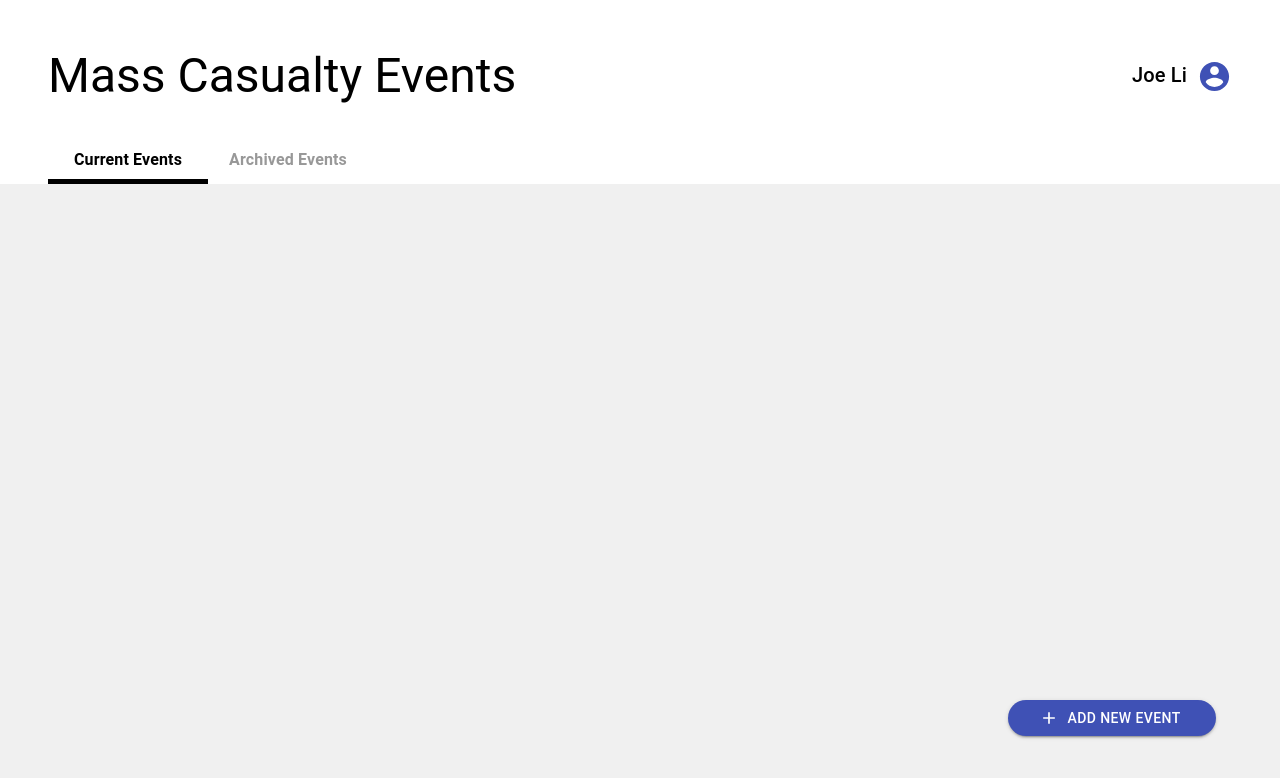
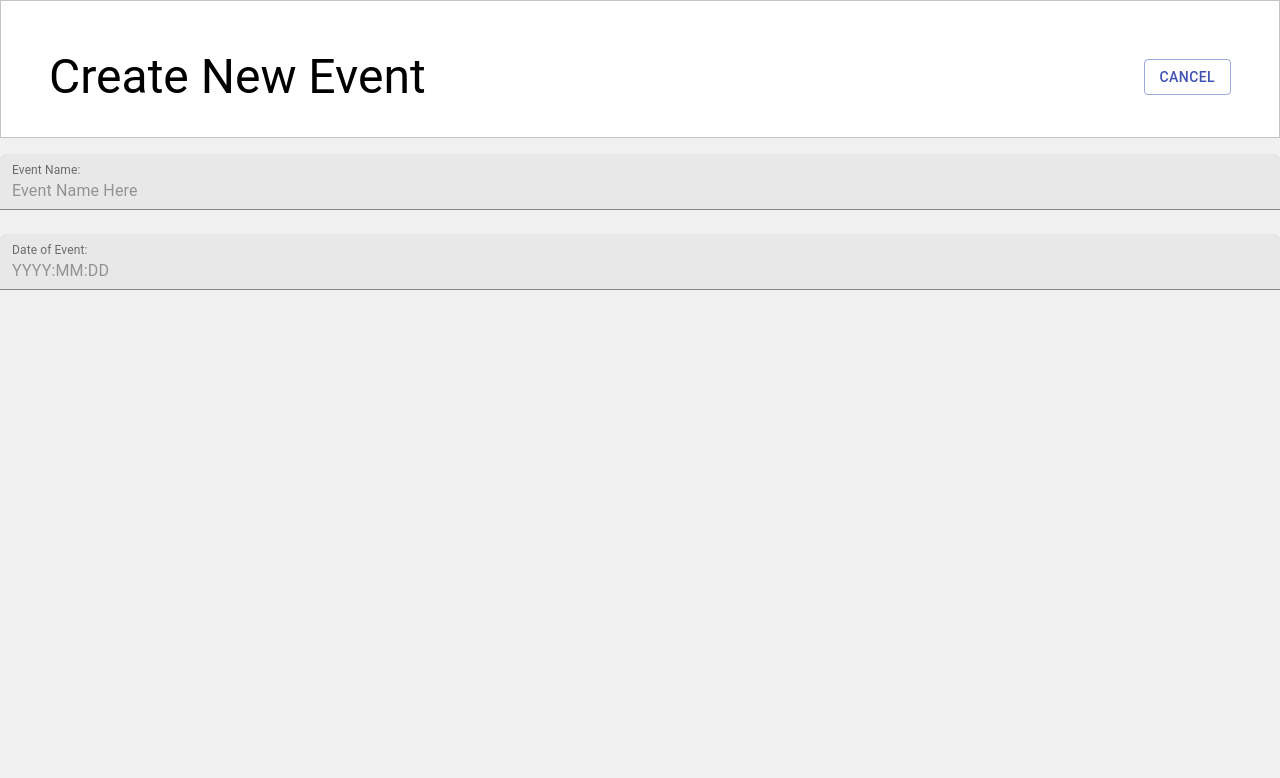
Before and after one commit to uwblueprint/paramedics-react, a React (Create React App) app: page /events/new in a window 1280 px wide. Before the commit this address led to /home. Shown: the top 778 px of the page. Built offline with nearby package versions, Linux system fonts and the light colour scheme.

Commit message:
begin event creation page

```diff
--- /dev/null
+++ b/src/components/EventCreationPage/CancelModal.tsx
@@ -0,0 +1,49 @@
+import React from "react";
+import Modal from "@material-ui/core/Modal";
+import Container from "@material-ui/core/Container";
+import { makeStyles } from "@material-ui/core/styles";
+import Typography from "@material-ui/core/Typography";
+
+const CancelModal = ({
+  open,
+  handleClose,
+}: {
+  open: boolean;
+  handleClose: () => any;
+}) => {
+  const classes = useModalStyles();
+  return (
+    <Modal open={open} onClose={handleClose}>
+      <Container classes={{ root: classes.root }}>
+        <Typography classes={{ root: classes.text }}>
+          Are you sure you want to cancel this event?
+        </Typography>
+      </Container>
+    </Modal>
+  );
+};
+
+const useModalStyles = makeStyles({
+  root: {
+    position: "absolute",
+    left: "0%",
+    right: "0%",
+    top: "0%",
+    bottom: "0%",
+    color: "#FFFFFF",
+
+    background: "#FFFFFF",
+    border: "1.35101px solid #C4C4C4",
+    boxSizing: "border-box",
+    borderRadius: "5px",
+    width: "332px",
+    height: "182px",
+    margin: "auto",
+  },
+  text: {
+    color: "black",
+    textAlign: "center",
+  },
+});
+
+export default CancelModal;
--- a/src/components/HomeLandingPage/AddEventButton.tsx
+++ b/src/components/HomeLandingPage/AddEventButton.tsx
@@ -2,11 +2,14 @@ import React from "react";
 import Button from "@material-ui/core/Button";
 import AddIcon from "@material-ui/icons/Add";
 import { makeStyles } from "@material-ui/core/styles";
+import { NavLink } from "react-router-dom";
 
 const AddEventButton = () => {
   const classes = useEventButtonStyles();
   return (
     <Button
+      component={NavLink}
+      to="/events/new"
       variant="contained"
       color="primary"
       startIcon={<AddIcon />}
--- a/src/containers/App.tsx
+++ b/src/containers/App.tsx
@@ -3,15 +3,18 @@ import "../styles/App.css";
 
 import { Switch, Route, Redirect } from "react-router-dom";
 import HomeLandingPage from "./HomeLandingPage";
+import EventCreationPage from "./EventCreationPage";
 
 function App() {
   return (
     <div>
       <div>
         <Switch>
-          <Route exact path="/home" component={HomeLandingPage} />
+          <Route exact path="/events" component={HomeLandingPage} />
+          <Route exact path="/events/new" component={EventCreationPage} />
+
           <Route path="/">
-            <Redirect to="/home" />
+            <Redirect to="/events" />
           </Route>
         </Switch>
       </div>
--- /dev/null
+++ b/src/containers/EventCreationPage.tsx
@@ -0,0 +1,72 @@
+import React, { useState } from "react";
+import "../styles/EventCreationPage.css";
+import { makeStyles } from "@material-ui/core/styles";
+import Typography from "@material-ui/core/Typography";
+import Button from "@material-ui/core/Button";
+import TextField from "@material-ui/core/TextField";
+import Modal from "@material-ui/core/Modal";
+import CancelModal from "../components/EventCreationPage/CancelModal";
+
+const EventCreationPage = () => {
+  const [open, setOpen] = useState(false);
+  const [eventName, setEventName] = useState("");
+  const [eventDate, setEventDate] = useState("");
+  const handleOpen = () => setOpen(true);
+  const handleClose = () => setOpen(false);
+
+  const classes = useTextFieldStyles();
+
+  return (
+    <div className="landing-wrapper">
+      <div className="event-creation-top-section">
+        <div className="landing-top-bar">
+          <Typography variant="h3">Create New Event</Typography>
+          <div className="user-icon">
+            <Button variant="outlined" color="primary" onClick={handleOpen}>
+              Cancel
+            </Button>
+          </div>
+        </div>
+      </div>
+      <CancelModal open={open} handleClose={handleClose} />
+      <div className="event-form">
+        <form>
+          <TextField
+            id="event-name"
+            label="Event Name:"
+            placeholder="Event Name Here"
+            InputLabelProps={{
+              shrink: true,
+            }}
+            className={classes.root}
+            // value={values.name}
+            // onChange={handleChange("name")}
+            fullWidth
+            margin="normal"
+            variant="filled"
+          />
+          <TextField
+            id="event-date"
+            label="Date of Event:"
+            placeholder="YYYY:MM:DD"
+            InputLabelProps={{
+              shrink: true,
+            }}
+            className={classes.root}
+            fullWidth
+            margin="normal"
+            variant="filled"
+          />
+        </form>
+      </div>
+    </div>
+  );
+};
+
+const useTextFieldStyles = makeStyles({
+  root: {
+    background: "#FFFFFF",
+  },
+});
+
+export default EventCreationPage;
--- /dev/null
+++ b/src/styles/EventCreationPage.css
@@ -0,0 +1,19 @@
+.event-creation-top-section {
+  padding: 3em 3em 0em 3em;
+  background-color: white;
+  border: 1px solid #c4c4c4;
+}
+
+.user-icon {
+  display: flex;
+  margin-left: auto;
+  align-self: center;
+}
+.user-text {
+  margin-right: 0.5em;
+}
+.add-event-container {
+  position: absolute;
+  right: 4rem;
+  bottom: 4rem;
+}
```
